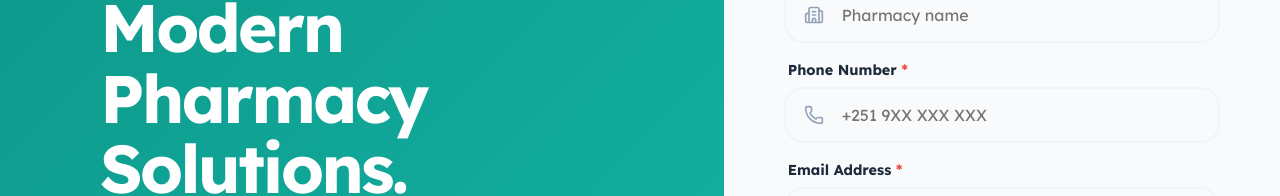
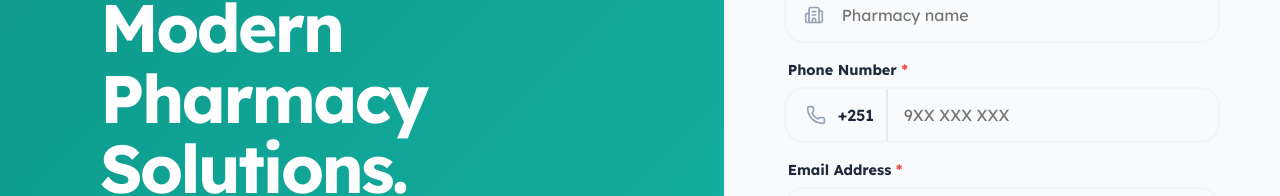
Before and after one commit to smstechnologieset/Pharmacy-Inventory-System, a React (Vite) app: page /signup in a window 1280 px wide. Shown: the part 306-502 px from the top of the page. Built offline with nearby package versions, Linux system fonts and the light colour scheme; no server answers.

Commit message:
implements Unified Input Design,Auto-Stripping Logic,Dynamic Focus State

```diff
--- a/src/pages/Signup.jsx
+++ b/src/pages/Signup.jsx
@@ -23,9 +23,12 @@ const Signup = () => {
   const [phone, setPhone] = useState("");
   const [confirmPassword, setConfirmPassword] = useState("");
 
-  // New states for password visibility
+  // States for password visibility
   const [showPassword, setShowPassword] = useState(false);
   const [showConfirmPassword, setShowConfirmPassword] = useState(false);
+
+  // State for phone input focus styling
+  const [isPhoneFocused, setIsPhoneFocused] = useState(false);
 
   const [localError, setLocalError] = useState("");
   const [localLoading, setLocalLoading] = useState(false);
@@ -40,6 +43,20 @@ const Signup = () => {
       navigate("/");
     }
   }, [user, navigate]);
+
+  // Handle phone input changes and auto-strip country code/leading zero
+  const handlePhoneChange = (e) => {
+    let value = e.target.value;
+    // If user pastes or types +251 at the beginning, strip it
+    if (value.startsWith("+251")) {
+      value = value.substring(4);
+    }
+    // If user types 0 at the beginning, strip it
+    else if (value.startsWith("0")) {
+      value = value.substring(1);
+    }
+    setPhone(value);
+  };
 
   const handleSubmit = async (e) => {
     e.preventDefault();
@@ -56,6 +73,18 @@ const Signup = () => {
       if (!phone.trim()) {
         throw new Error(t("login.phoneRequired") || "Phone number is required");
       }
+
+      // --- ETHIOPIAN PHONE NUMBER VALIDATION ---
+      // Since the country code is handled by the UI, we only validate the 9-digit number
+      const phoneRegex = /^9\d{8}$/;
+
+      if (!phoneRegex.test(phone)) {
+        throw new Error(
+          "Invalid phone number. Please enter a valid 9-digit Ethiopian phone number (e.g., 911121314)."
+        );
+      }
+      // -----------------------------------------
+
       if (password !== confirmPassword) {
         throw new Error(
           t("login.passwordsDoNotMatch") || "Passwords do not match",
@@ -68,10 +97,10 @@ const Signup = () => {
         );
       }
 
-      await signup(email, password, name, "admin", phone, pharmacyName);
+      // Pass the full international format (+251...) to the signup function
+      await signup(email, password, name, "admin", `+251${phone}`, pharmacyName);
 
       setLocalLoading(false);
-
       navigate("/verify-email");
     } catch (error) {
       setLocalError(
@@ -382,7 +411,7 @@ const Signup = () => {
               </div>
             </div>
 
-            {/* Phone Field */}
+            {/* Phone Field (Unified Container) */}
             <div style={{ display: "flex", flexDirection: "column", gap: "8px" }}>
               <label
                 style={{
@@ -393,43 +422,54 @@ const Signup = () => {
                 }}>
                 {t("login.phoneNumber") || "Phone Number"} <span style={{ color: "#EF4444" }}>*</span>
               </label>
-              <div style={{ position: "relative" }}>
-                <Phone
-                  size={20}
-                  style={{
-                    position: "absolute",
-                    left: "20px",
-                    top: "50%",
-                    transform: "translateY(-50%)",
-                    color: "#94A3B8",
-                  }}
-                />
+              <div
+                style={{
+                  display: "flex",
+                  alignItems: "center",
+                  borderRadius: "20px",
+                  border: `2px solid ${isPhoneFocused ? "#0D9488" : "#F1F5F9"}`,
+                  background: isPhoneFocused ? "white" : "#F8FAFC",
+                  boxShadow: isPhoneFocused ? "0 0 0 4px rgba(13, 148, 136, 0.1)" : "none",
+                  transition: "all 0.3s",
+                  overflow: "hidden"
+                }}
+              >
+                {/* Phone Icon */}
+                <div style={{ padding: "0 0 0 20px", color: "#94A3B8", display: "flex", alignItems: "center" }}>
+                  <Phone size={20} />
+                </div>
+
+                {/* Country Code */}
+                <div style={{
+                  padding: "16px 12px",
+                  fontWeight: "600",
+                  color: "#1E293B",
+                  borderRight: "2px solid #E2E8F0",
+                  fontSize: "1rem",
+                  userSelect: "none",
+                  whiteSpace: "nowrap"
+                }}>
+                  +251
+                </div>
+
+                {/* Phone Input */}
                 <input
                   type="tel"
                   value={phone}
-                  onChange={(e) => setPhone(e.target.value)}
+                  onChange={handlePhoneChange}
+                  onFocus={() => setIsPhoneFocused(true)}
+                  onBlur={() => setIsPhoneFocused(false)}
                   style={{
-                    width: "100%",
-                    padding: "16px 20px 16px 56px",
-                    borderRadius: "20px",
-                    border: "2px solid #F1F5F9",
-                    background: "#F8FAFC",
+                    flex: 1,
+                    padding: "16px 20px 16px 16px",
+                    border: "none",
+                    background: "transparent",
                     outline: "none",
                     fontSize: "1rem",
-                    transition: "all 0.3s",
                     fontFamily: "inherit",
+                    minWidth: 0 // Prevents overflow on small screens
                   }}
-                  onFocus={(e) => {
-                    e.target.style.borderColor = "#0D9488";
-                    e.target.style.background = "white";
-                    e.target.style.boxShadow = "0 0 0 4px rgba(13, 148, 136, 0.1)";
-                  }}
-                  onBlur={(e) => {
-                    e.target.style.borderColor = "#F1F5F9";
-                    e.target.style.background = "#F8FAFC";
-                    e.target.style.boxShadow = "none";
-                  }}
-                  placeholder="+251 9XX XXX XXX"
+                  placeholder="9XX XXX XXX"
                   required
                 />
               </div>
@@ -516,7 +556,7 @@ const Signup = () => {
                   onChange={(e) => setPassword(e.target.value)}
                   style={{
                     width: "100%",
-                    padding: "16px 56px 16px 56px", // Increased right padding for the eye icon
+                    padding: "16px 56px 16px 56px",
                     borderRadius: "20px",
                     border: "2px solid #F1F5F9",
                     background: "#F8FAFC",
@@ -538,7 +578,6 @@ const Signup = () => {
                   placeholder="••••••••"
                   required
                 />
-                {/* Eye Icon Toggle Button */}
                 <button
                   type="button"
                   onClick={() => setShowPassword(!showPassword)}
@@ -591,7 +630,7 @@ const Signup = () => {
                   onChange={(e) => setConfirmPassword(e.target.value)}
                   style={{
                     width: "100%",
-                    padding: "16px 56px 16px 56px", // Increased right padding for the eye icon
+                    padding: "16px 56px 16px 56px",
                     borderRadius: "20px",
                     border: "2px solid #F1F5F9",
                     background: "#F8FAFC",
@@ -613,7 +652,6 @@ const Signup = () => {
                   placeholder="••••••••"
                   required
                 />
-                {/* Eye Icon Toggle Button */}
                 <button
                   type="button"
                   onClick={() => setShowConfirmPassword(!showConfirmPassword)}
```
Also changed, not shown: src/services/collections.js (added).
